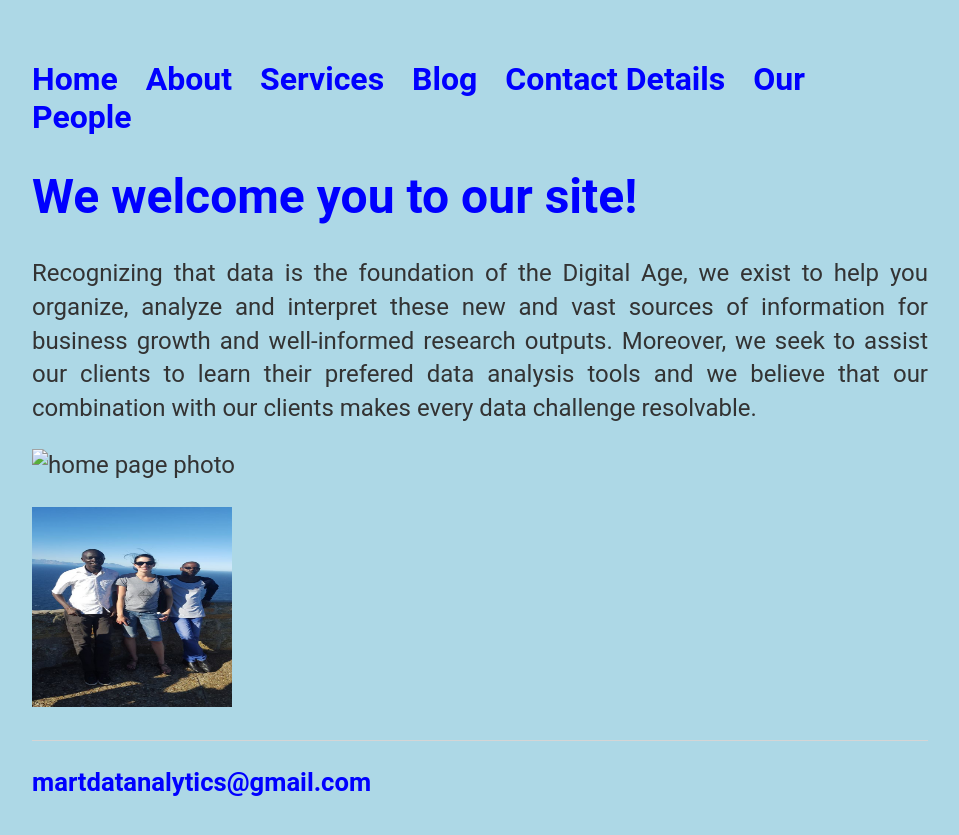
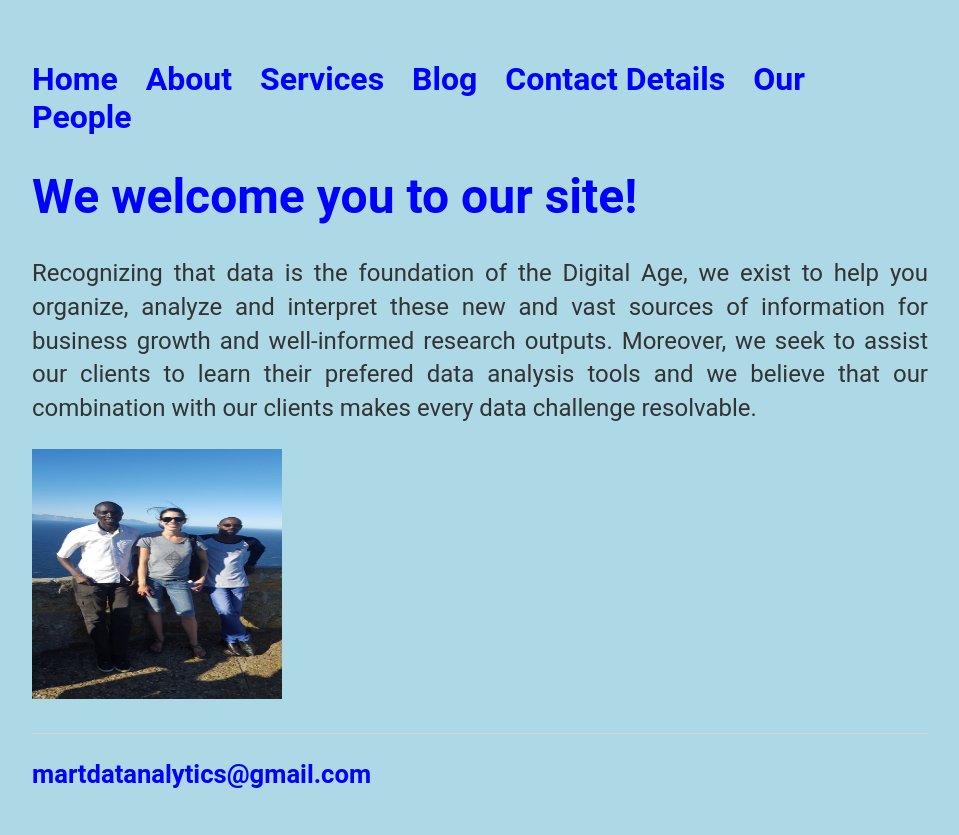
Before and after one commit to martdatanalytics/martdatanalytics.github.io, a Jekyll site: the page built from index.html, in a window 1280 px wide. Shown: the top 835 px of the page, without its empty margins (160-1119 px from the left). Built offline with Jekyll 4.4.1, drawn with Linux system fonts in a browser that asks for light colours.

Commit message:
Update index.html

```diff
--- a/index.html
+++ b/index.html
@@ -8,7 +8,7 @@ title: MartDat Analytics Inc
 	new and vast sources of information for business growth and well-informed research outputs. Moreover, we seek to assist
 	our clients to learn their prefered data analysis tools and we believe that our combination with our clients makes every
 	data challenge resolvable.</p>
-	<p><img scr="/images/Training", alt="home page photo", width="200', height="200", align="bottom"> </p>
-	<p><img src="/images/Background.jpg",alt="Picture of Martin", width="200", height="200",align="left"> </p>
+
+	<p><img src="/images/Background.jpg",alt="Picture of Martin", width="250", height="250",align="left"> </p>
 
 </div><!-- /.blurb -->
```
